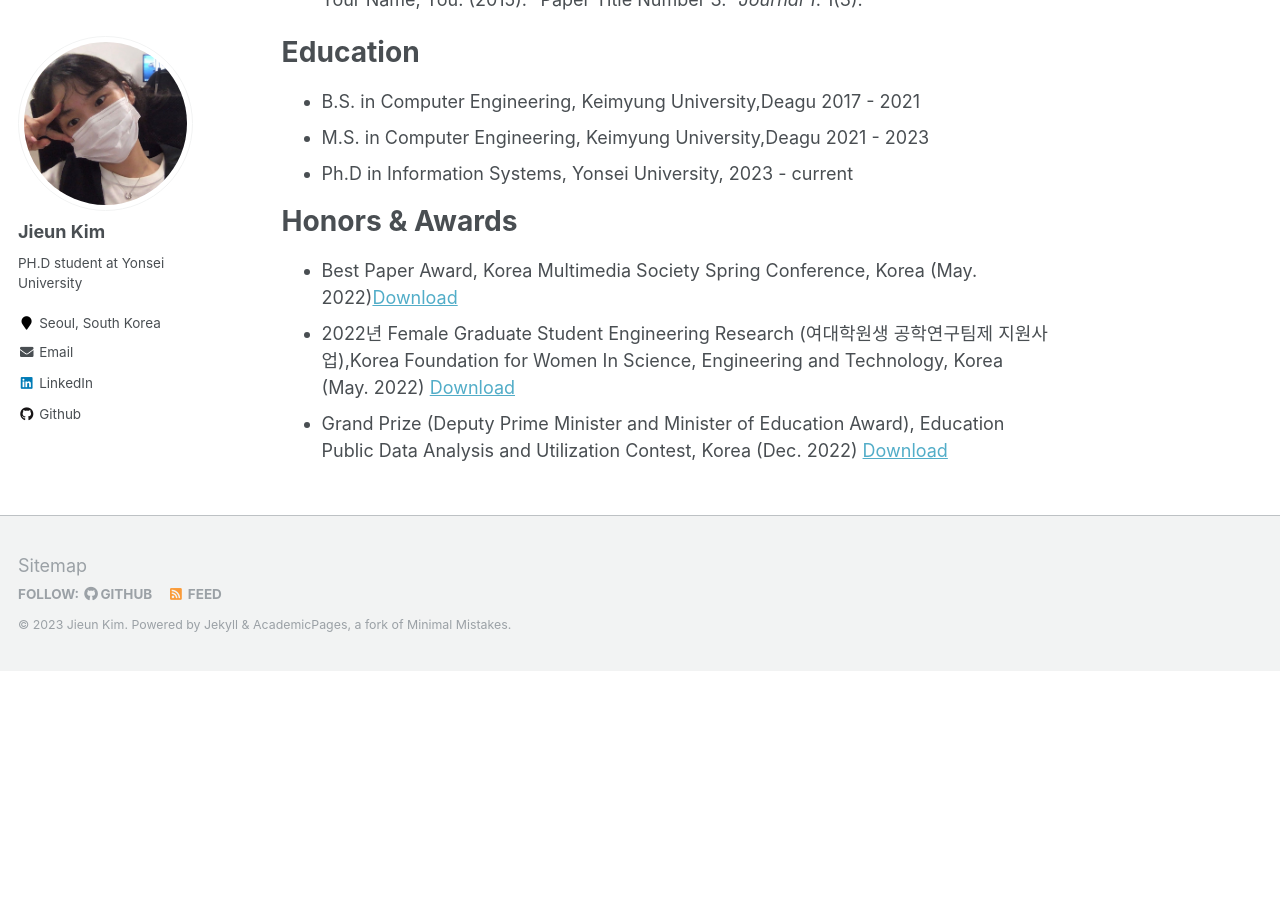
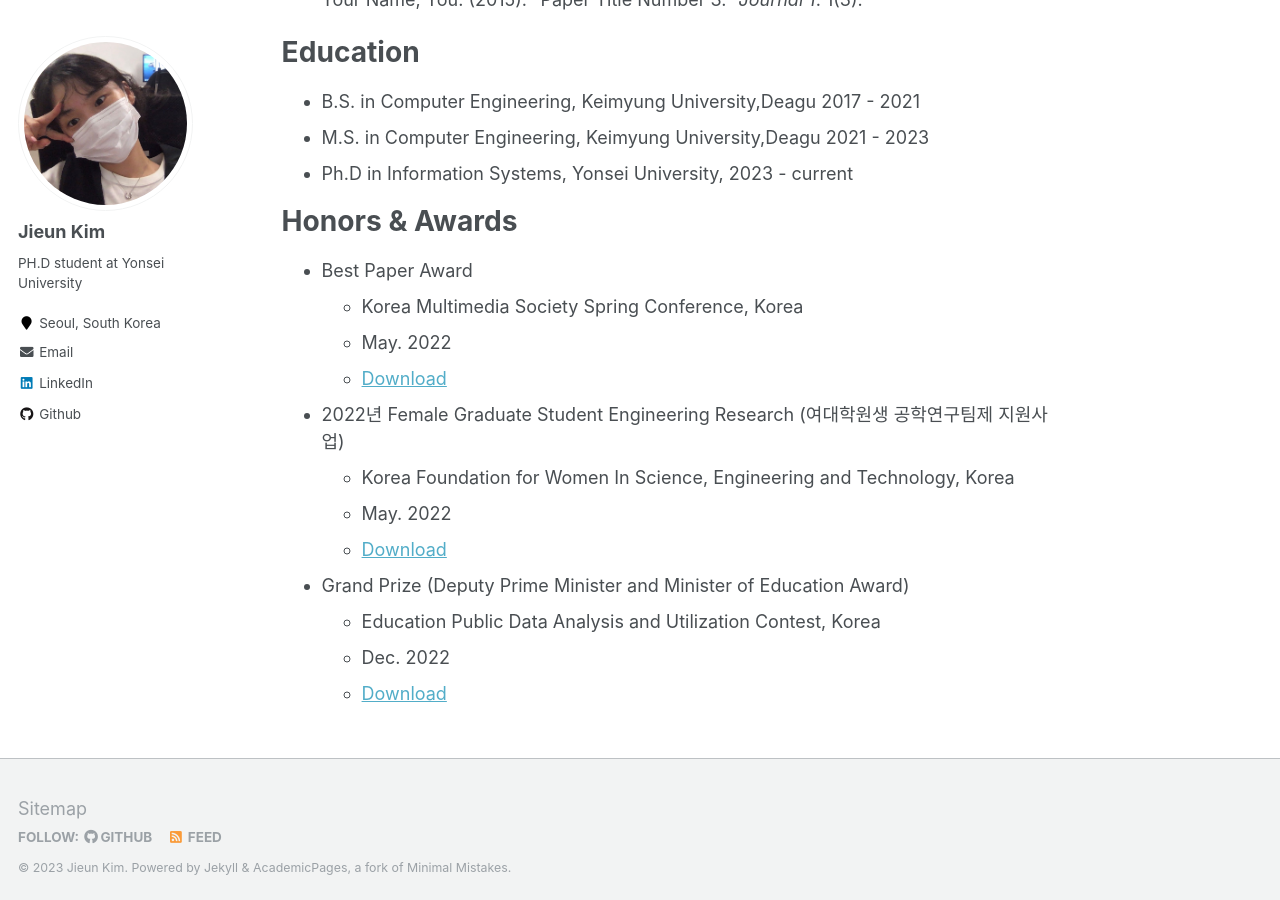
Before and after one commit to lilly9928/lilly9928.github.io, a Jekyll site: the page built from _pages/about.md, in a window 1280 px wide and 900 px high, scrolled down 680 px. Built offline with Jekyll 4.4.1, drawn with Linux system fonts in a browser that asks for light colours; before the commit the page ends 1351 px from its top, so only the background shows below that.

```diff
--- a/_pages/about.md
+++ b/_pages/about.md
@@ -49,7 +49,15 @@ Education
 
 Honors & Awards
 ======
-* Best Paper Award, Korea Multimedia Society  Spring Conference, Korea (May. 2022)[Download](http://lilly9928.github.io/files/honors1.pdf)
-* 2022년 Female Graduate Student Engineering Research (여대학원생 공학연구팀제 지원사업),Korea Foundation for Women In Science, Engineering and Technology, Korea (May. 2022) [Download](http://lilly9928.github.io/files/honors2.pdf)
-* Grand Prize (Deputy Prime Minister and Minister of Education Award), Education Public Data Analysis and Utilization Contest, Korea (Dec. 2022)
-[Download](http://academicpages.github.io/files/honors3.pdf)
+* Best Paper Award
+  * Korea Multimedia Society Spring Conference, Korea
+  * May. 2022
+  * [Download](http://lilly9928.github.io/files/honors1.pdf)
+* 2022년 Female Graduate Student Engineering Research (여대학원생 공학연구팀제 지원사업)
+  * Korea Foundation for Women In Science, Engineering and Technology, Korea
+  * May. 2022
+  * [Download](http://lilly9928.github.io/files/honors2.pdf)
+* Grand Prize (Deputy Prime Minister and Minister of Education Award)
+  * Education Public Data Analysis and Utilization Contest, Korea
+  * Dec. 2022
+  * [Download](http://academicpages.github.io/files/honors3.pdf)
```
